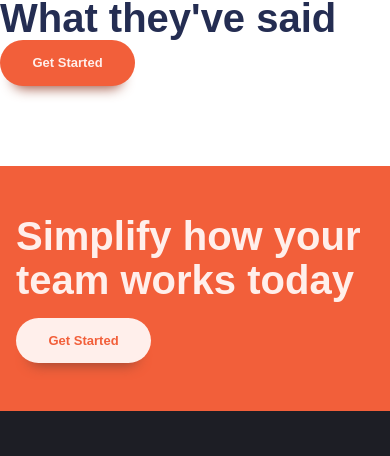
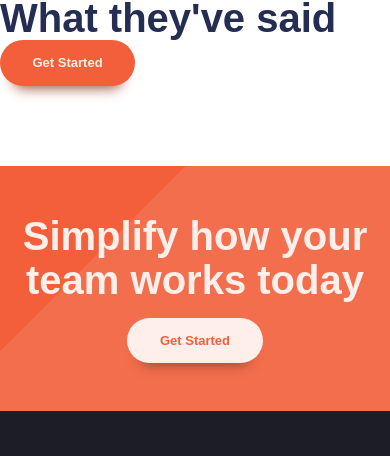
Before and after one commit to Mohammed-Lashein/manage-landing-page, a website built with Vite: page index.html in a window 390 px wide. Shown: the part 1975-2431 px from the top of the page. Built offline with nearby package versions, Linux system fonts and the light colour scheme; a web font is replaced by a local one.

Commit message:
finished styling the responsive cta section

```diff
--- a/index.html
+++ b/index.html
@@ -137,13 +137,15 @@
     cta (call to action) and what are on the right side of
   the pipeline are the utility classes .  -->
       <div class="container">
-        <div class="even-columns">
+        <div class="even-columns vertical-align-center">
           <div>
-            <p class="fs-secondary-heading fw-bold">
+            <p class="fs-secondary-heading fw-bold text-accent-100">
               Simplify how your team works today
             </p>
           </div>
-          <div><button class="btn" data-type="inverted">Get Started</button></div>
+          <div class="justify-self-end-md">
+            <button class="btn" data-type="inverted">Get Started</button>
+          </div>
         </div>
       </div>
     </section>
@@ -190,7 +192,7 @@
           <div>
             <form action="">
               <input type="email" />
-              <button class="btn"></button>
+              <button class="btn">Go</button>
             </form>
             <p>Copyright &copy;<span class="data"></span> . All rights reserved</p>
           </div>
--- a/style.css
+++ b/style.css
@@ -133,13 +133,7 @@ picture {
 }
 
 
-@media (min-width: 50em) {
-  /* 50em === 800px */
-  .even-columns {
-    grid-auto-flow: column;
-    grid-auto-columns: 1fr;
-  }
-}
+
 .padding-block-900 {
   padding-block: var(--size-900);
 }
@@ -265,6 +259,30 @@ p[data-width='wide'] {
 }
 .primary-header .mobile-nav-toggle-js {
   display: none;
+}
+
+/* cta */
+.cta {
+  position: relative;
+  isolation: isolate;
+  text-align: center;
+}
+.cta::before {
+  content: '';
+  position: absolute;
+  inset: 0;
+  z-index: -1;
+  background-image: url('images/bg-tablet-pattern.svg'),
+  url('images/bg-tablet-pattern.svg');
+  background-position: -15rem -5rem, 75rem -45rem;;
+  background-repeat: no-repeat;
+  opacity: 0.1;
+
+}
+@media screen and (min-width: 50em) {
+  .cta {
+    text-align: left;
+  }
 }
 
 @media screen and (max-width: 50em) {
@@ -410,6 +428,34 @@ are the ones which will change on media query .  */
   display: grid;
   gap: 1rem;
 }
+@media (min-width: 50em) {
+  /* 50em === 800px */
+  .even-columns {
+    grid-auto-flow: column;
+    grid-auto-columns: 1fr;
+  }
+}
+
+.justify-self-end-md {
+  justify-self: end;
+  /* margin-left: auto; */
+  /* Because our container is a grid, so we had the ability
+  to make our element go to the end using a css property
+  and with not playing with margins . We could also use
+  the above property to modify the left margin and it will
+  give the same effect .  */
+}
+@media (max-width: 600px) {
+  .justify-self-end-md {
+    justify-self: center;
+  }
+}
+.vertical-align-center {
+  align-items: center;
+  /* The use of this class is to align the button a little
+  bit with the text in the cta container . */
+}
+
 .nav-list {
   font-size: var(--fs-nav);
 }
```
